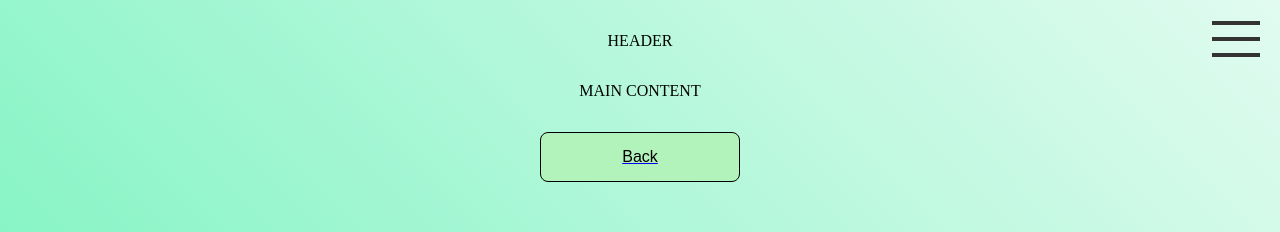
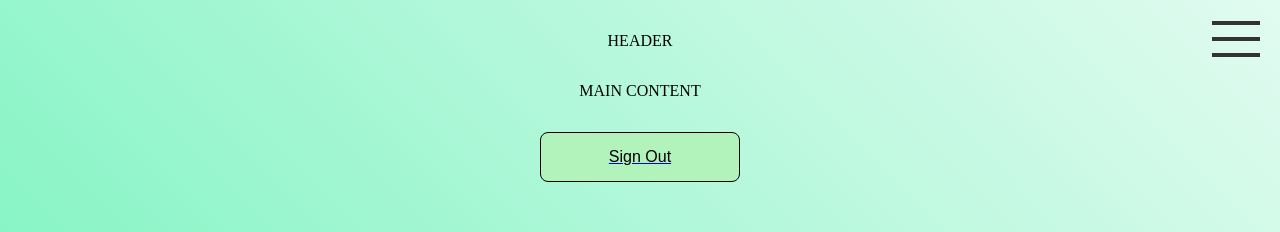
Before and after one commit to AndriusCa/23-mobile-app-cra, a React (Create React App) app: page /contentpage in a window 1280 px wide. Shown: the top 232 px of the page. Built offline with nearby package versions, Linux system fonts and the light colour scheme.

Commit message:
sign out

```diff
--- a/src/pages/contentPage/ContentPage.jsx
+++ b/src/pages/contentPage/ContentPage.jsx
@@ -2,15 +2,23 @@ import { Link } from "react-router-dom";
 import { Button } from "../../components/button/Button";
 import style from "../../pages/contentPage/ContentPage.module.css";
 import { Burger } from "../../components/burger/Burger";
+import { useNavigate } from "react-router-dom";
 
 export function ContentPage() {
+  const navigate = useNavigate()
+
+   function handleSignOut() {
+     window.localStorage.removeItem("isLoggedIn")
+     navigate("/")
+   }
+
   return (
     <div className={style.content}>
       <Burger />
       <div>HEADER</div>
       <div>MAIN CONTENT</div>
-      <Link to="/">
-        <Button text="Back" />
+      <Link to="/" onClick={handleSignOut}>
+        <Button text="Sign Out" />
       </Link>
     </div>
   )
--- a/src/pages/main/Main.jsx
+++ b/src/pages/main/Main.jsx
@@ -13,12 +13,17 @@ const checkUserVisit = useCallback(
   function (event) {
     event.preventDefault()
 
-    const visited = localStorage.getItem("visited")
-    if (visited !== null) {
-      navigate("/login")
+    const isLoggedIn = localStorage.getItem("isLoggedIn")
+    if (isLoggedIn === "true") {
+      navigate("/contentpage")
     } else {
-      localStorage.setItem("visited", "true")
-      navigate("/feature1")
+      const visited = localStorage.getItem("visited")
+      if (visited !== null) {
+        navigate("/login")
+      } else {
+        localStorage.setItem("visited", "true")
+        navigate("/feature1")
+      }
     }
   }, [navigate]);
 
```
